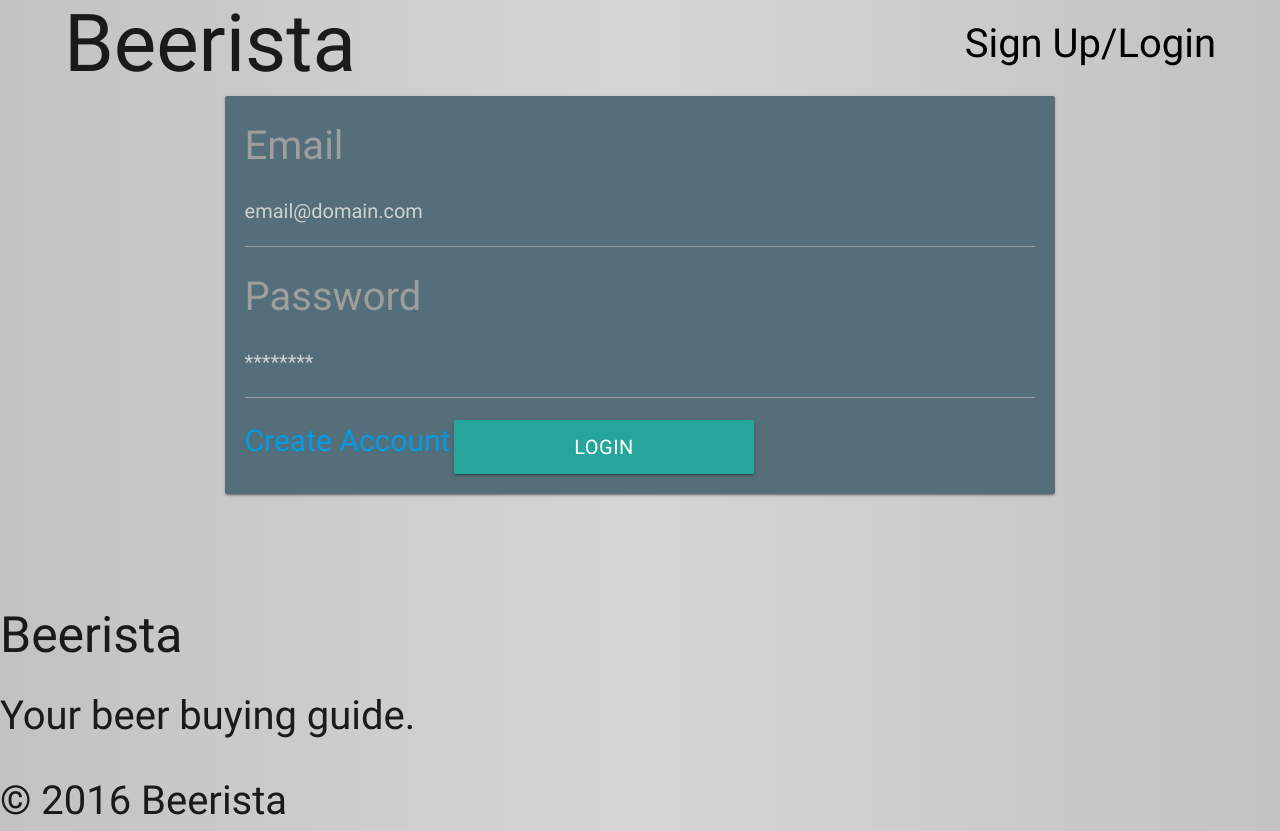
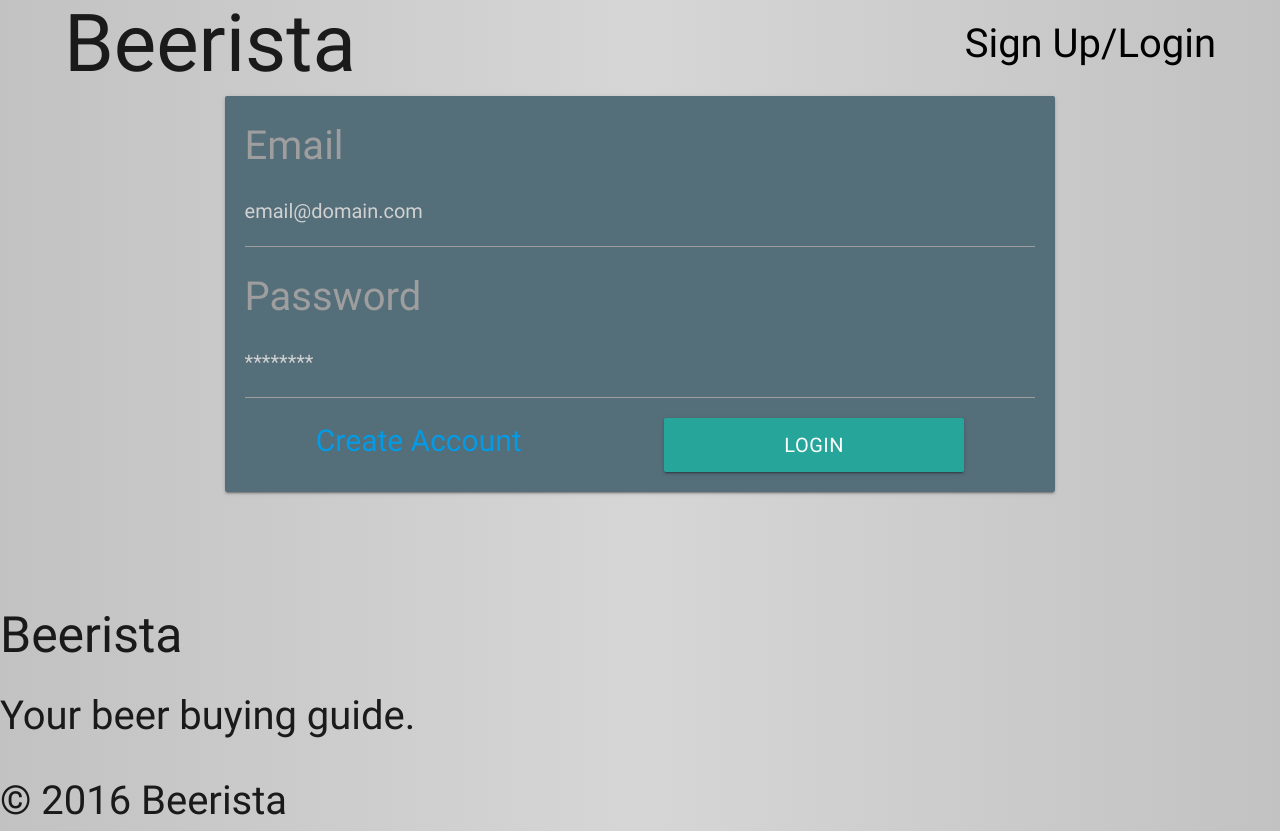
Before and after one commit to christopher-metz/beerista, a website: page login.html in a window 1280 px wide. Drawn offline with nearby package versions, Linux system fonts and the light colour scheme.

Commit message:
Tweaked style

```diff
--- a/css/login.css
+++ b/css/login.css
@@ -26,6 +26,12 @@ input[type=text] {
   font-size: 20px;
 }
 
+span {
+  width: 100%;
+  display: flex;
+  justify-content: space-around;
+}
+
 .signup {
   font-size: 30px;
 }
--- a/login.html
+++ b/login.html
@@ -35,9 +35,9 @@
                 </label>
                 <input class="input-area" type="password" name="password" placeholder="********"/>
 
-                <a class="signup">Create Account</a>
+                <span><a class="signup">Create Account</a>
 
-                <button class="btn-large center-align">Login</button>
+                <button class="btn-large center-align">Login</button></span>
               </form>
             </div>
           </div>
```
